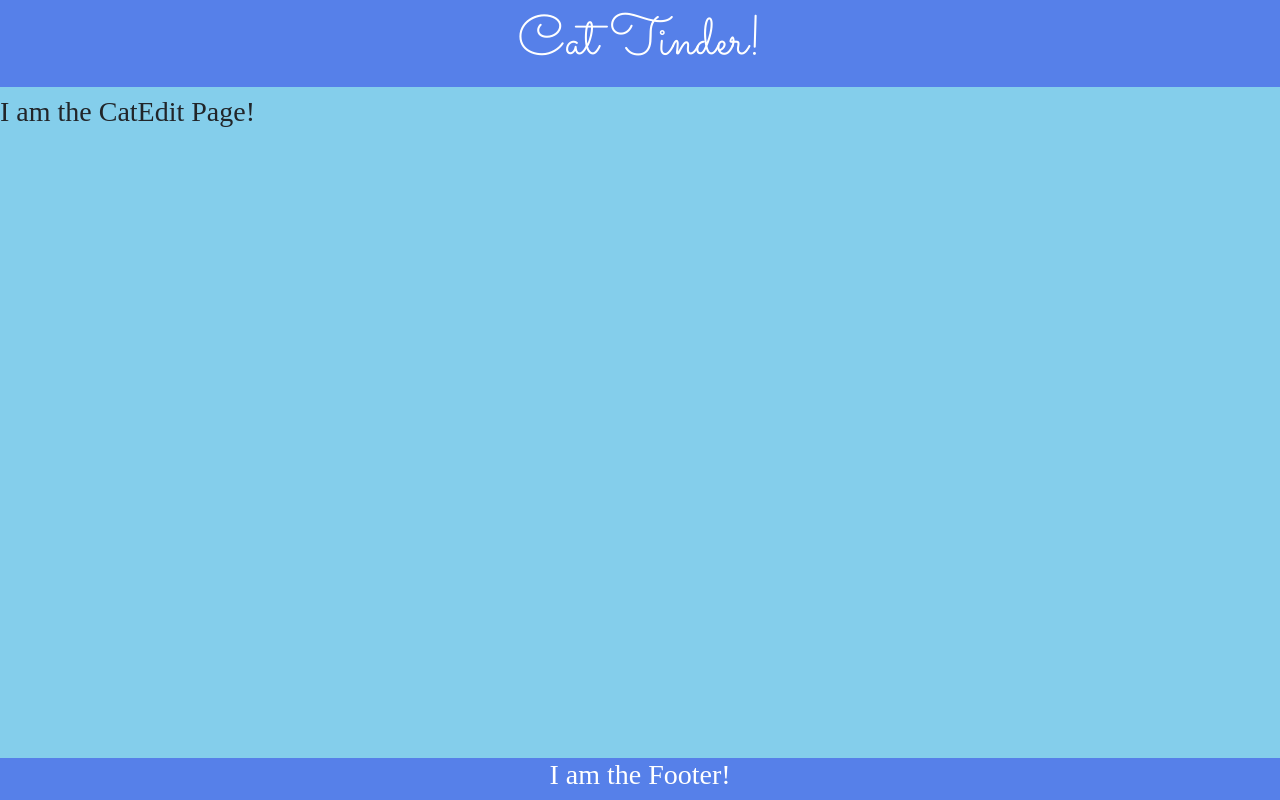
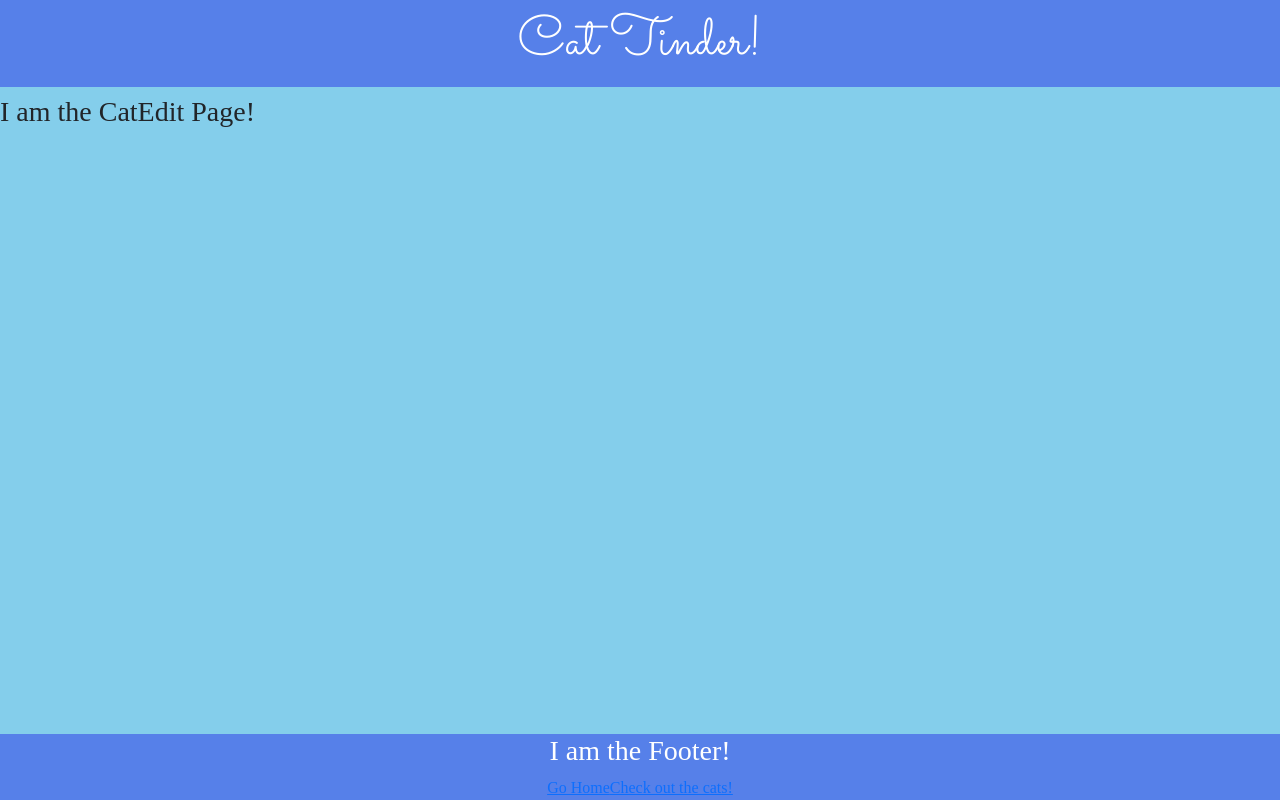
Before and after one commit to learn-academy-2021-charlie/cat-tinder-frontend-lauralyn-galadoe, a React (Create React App) app: page /catedit/1 in a window 1280 px wide. Built offline with nearby package versions, Linux system fonts and the light colour scheme; a web font is replaced by a local one.

Commit message:
added navigation to footer

```diff
--- a/src/App.js
+++ b/src/App.js
@@ -11,8 +11,7 @@ import mockCats from './mockCats.js'
 import './App.css'
 import {
   BrowserRouter as Router,
-  Route,
-  Switch
+  Route, Switch
 } from 'react-router-dom'
 
 class App extends Component {
--- a/src/components/Footer.js
+++ b/src/components/Footer.js
@@ -1,4 +1,5 @@
 import React, { Component } from 'react'
+import { NavLink } from 'react-router-dom'
 
 class Footer extends Component {
   render() {
@@ -6,6 +7,8 @@ class Footer extends Component {
       <>
         <div className="header-footer" id="footer">
           <h3 id="footer-style">I am the Footer!</h3>
+          <NavLink to="/">Go Home</NavLink>
+          <NavLink to="/catindex">Check out the cats!</NavLink>
         </div>
       </>
     )
--- a/src/pages/CatIndex.js
+++ b/src/pages/CatIndex.js
@@ -1,13 +1,15 @@
 import React, { Component } from 'react'
 import { NavLink } from 'react-router-dom'
-import { Card, CardTitle, Col } from 'reactstrap'
+import { Container, Row, Col, Card, CardTitle } from 'reactstrap'
 
 class CatIndex extends Component {
   render() {
     return (
       <>
+        <Container>
+          <Row>
+            <Col sm="6">
               <h3>Check out the cats!</h3>
-        <Col sm="6">
               {this.props.cats && this.props.cats.map(cat => {
                 return (
                   <Card body key={cat.id}>
@@ -20,6 +22,8 @@ class CatIndex extends Component {
                 )
               })}
             </Col>
+          </Row>
+        </Container>
       </>
     )
   }
--- a/src/pages/CatShow.js
+++ b/src/pages/CatShow.js
@@ -1,12 +1,13 @@
 import React, { Component } from 'react'
-import { Card, CardTitle, CardText, Col } from 'reactstrap'
-import { Redirect } from 'react-router-dom'
+import { Container, Row, Col, Card, CardTitle, CardText } from 'reactstrap'
 
 class CatShow extends Component {
   render() {
       const {cat} = this.props
       return(
         <>
+        <Container>
+          <Row>
             <Col sm="6">
               <Card body>
               {cat && <>
@@ -14,6 +15,8 @@ class CatShow extends Component {
               </>}
               </Card>
             </Col>
+          </Row>
+        </Container>
         </>
       )
   }
```
Lines whose indentation alone changed are shown as unchanged.
